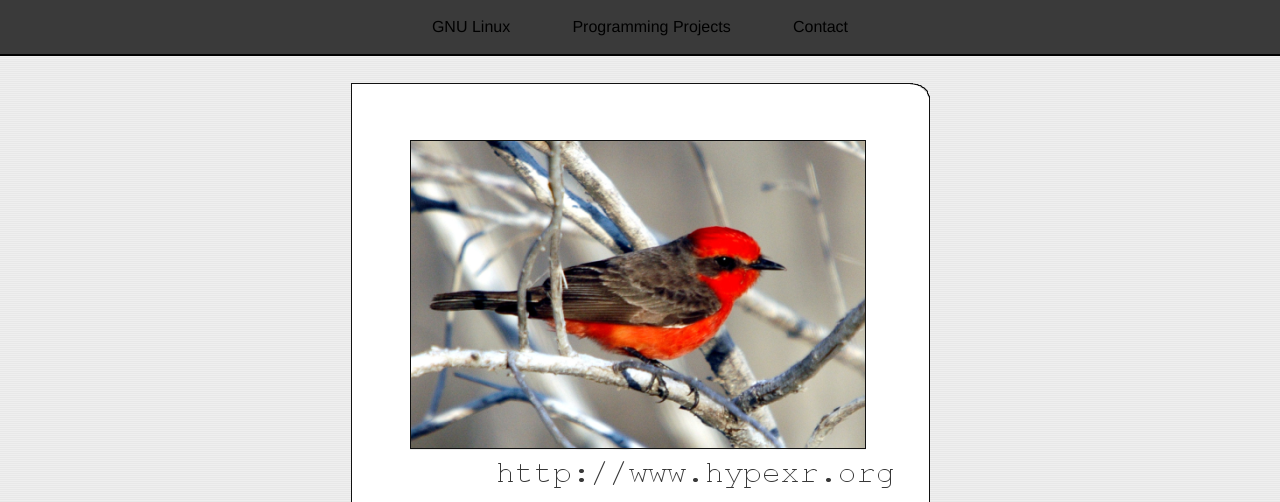
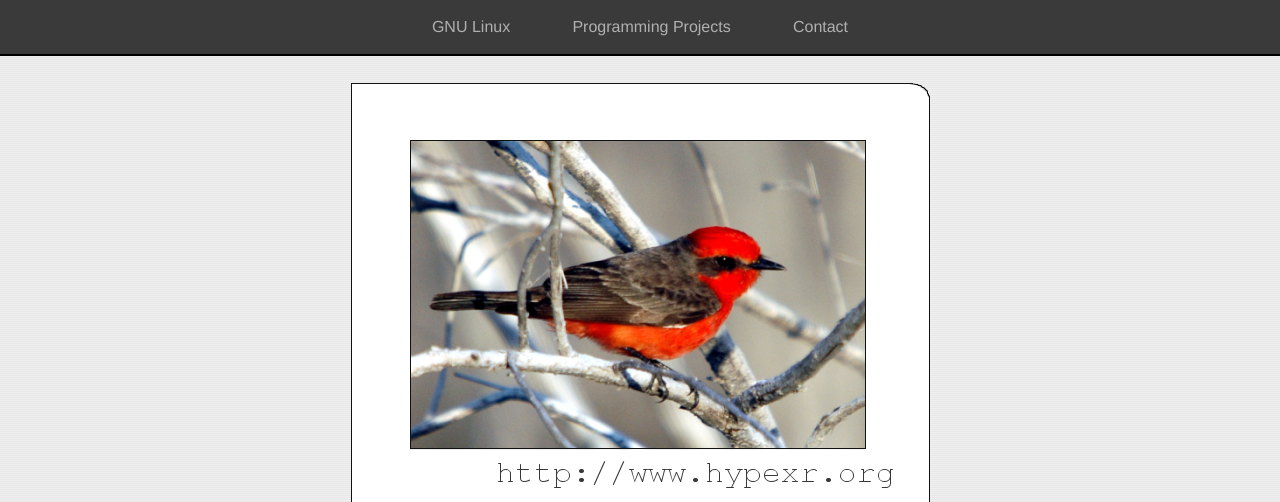
Before and after one commit to hypexr/hypexr.org, a PHP site: page /index.html in a window 1280 px wide. Shown: the top 502 px of the page. Run offline with PHP 8.4, Linux system fonts and the light colour scheme.

Commit message:
Fix top navigation link colors - make unvisited links light grey
\- Added .top_nav a:link rule to ensure unvisited links are #b0b0b0
\- Both visited and unvisited links now display in light grey

🤖 Generated with [Claude Code](https://claude.com/claude-code)

Co-Authored-By: Claude <noreply@anthropic.com>

```diff
--- a/css/ss.css
+++ b/css/ss.css
@@ -28,6 +28,11 @@ BODY {
 	font-weight: bold;
 	padding: 8px 20px;
 	margin: 0 10px;
+}
+
+.top_nav a:link {
+	color: #b0b0b0;
+	text-decoration: none;
 }
 
 .top_nav a:visited {
```
